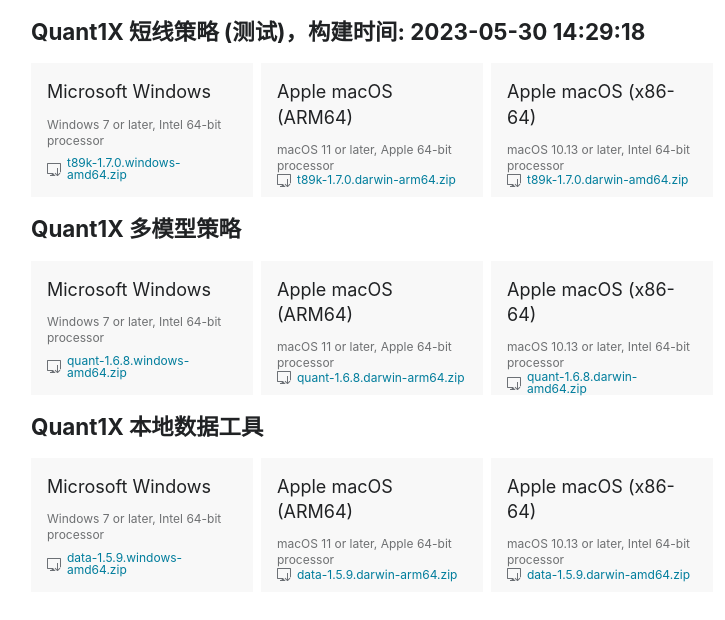
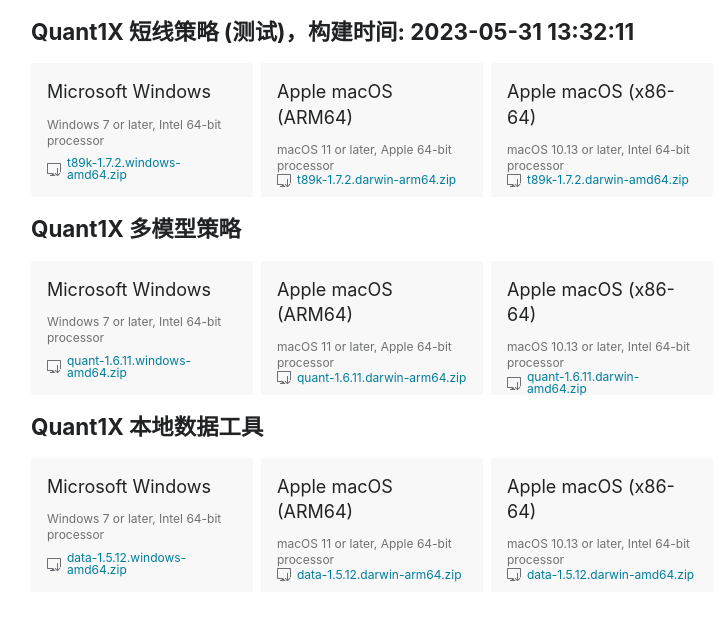
Before and after one commit to quant1x/quant1x.github.io, a plain HTML site: page index.html in a window 1280 px wide. Shown: the whole page, without its empty margins (27-752 px from the left). Drawn offline with Linux system fonts and the light colour scheme.

Commit message:
更新版本 1.6.11

```diff
--- a/index.html
+++ b/index.html
@@ -50,84 +50,84 @@
 <main class="SiteContent SiteContent--default">
 
     <article class="Downloads Article">
-        <h2 id="t89k">Quant1X 短线策略 (测试)，构建时间: 2023-05-30 14:29:18 </h2>
+        <h2 id="t89k">Quant1X 短线策略 (测试)，构建时间: 2023-05-31 13:32:11 </h2>
         <div class="downloadWrapper">
-            <a class="download downloadBox" href="/dl/t89k-1.7.0.windows-amd64.zip">
+            <a class="download downloadBox" href="/dl/t89k-1.7.2.windows-amd64.zip">
                 <div class="platform">Microsoft Windows</div>
                 <div class="reqs">Windows 7 or later, Intel 64-bit processor</div>
                 <div class="filename">
                     <img src="/images/icons/download.svg" aria-hidden="true" width="14" height="13"/>
-                    <span>t89k-1.7.0.windows-amd64.zip</span>
+                    <span>t89k-1.7.2.windows-amd64.zip</span>
                 </div>
             </a>
-            <a class="download downloadBox" href="/dl/t89k-1.7.0.darwin-arm64.zip">
+            <a class="download downloadBox" href="/dl/t89k-1.7.2.darwin-arm64.zip">
                 <div class="platform">Apple macOS (ARM64)</div>
                 <div class="reqs">macOS 11 or later, Apple 64-bit processor</div>
                 <div class="filename">
                     <img src="/images/icons/download.svg" aria-hidden="true" width="14" height="13"/>
-                    <span>t89k-1.7.0.darwin-arm64.zip</span>
+                    <span>t89k-1.7.2.darwin-arm64.zip</span>
                 </div>
             </a>
-            <a class="download downloadBox" href="/dl/t89k-1.7.0.darwin-amd64.zip">
+            <a class="download downloadBox" href="/dl/t89k-1.7.2.darwin-amd64.zip">
                 <div class="platform">Apple macOS (x86-64)</div>
                 <div class="reqs">macOS 10.13 or later, Intel 64-bit processor</div>
                 <div class="filename">
                     <img src="/images/icons/download.svg" aria-hidden="true" width="14" height="13"/>
-                    <span>t89k-1.7.0.darwin-amd64.zip</span>
+                    <span>t89k-1.7.2.darwin-amd64.zip</span>
                 </div>
             </a>
         </div>
         <h2 id="quant">Quant1X 多模型策略</h2>
         <div class="downloadWrapper">
-            <a class="download downloadBox" href="/dl/quant-1.6.8.windows-amd64.zip">
+            <a class="download downloadBox" href="/dl/quant-1.6.11.windows-amd64.zip">
                 <div class="platform">Microsoft Windows</div>
                 <div class="reqs">Windows 7 or later, Intel 64-bit processor</div>
                 <div class="filename">
                     <img src="/images/icons/download.svg" aria-hidden="true" width="14" height="13"/>
-                    <span>quant-1.6.8.windows-amd64.zip</span>
+                    <span>quant-1.6.11.windows-amd64.zip</span>
                 </div>
             </a>
-            <a class="download downloadBox" href="/dl/quant-1.6.8.darwin-arm64.zip">
+            <a class="download downloadBox" href="/dl/quant-1.6.11.darwin-arm64.zip">
                 <div class="platform">Apple macOS (ARM64)</div>
                 <div class="reqs">macOS 11 or later, Apple 64-bit processor</div>
                 <div class="filename">
                     <img src="/images/icons/download.svg" aria-hidden="true" width="14" height="13"/>
-                    <span>quant-1.6.8.darwin-arm64.zip</span>
+                    <span>quant-1.6.11.darwin-arm64.zip</span>
                 </div>
             </a>
-            <a class="download downloadBox" href="/dl/quant-1.6.8.darwin-amd64.zip">
+            <a class="download downloadBox" href="/dl/quant-1.6.11.darwin-amd64.zip">
                 <div class="platform">Apple macOS (x86-64)</div>
                 <div class="reqs">macOS 10.13 or later, Intel 64-bit processor</div>
                 <div class="filename">
                     <img src="/images/icons/download.svg" aria-hidden="true" width="14" height="13"/>
-                    <span>quant-1.6.8.darwin-amd64.zip</span>
+                    <span>quant-1.6.11.darwin-amd64.zip</span>
                 </div>
             </a>
         </div>
         <h2 id="data">Quant1X 本地数据工具</h2>
         <div class="downloadWrapper">
-            <a class="download downloadBox" href="/dl/data-1.5.9.windows-amd64.zip">
+            <a class="download downloadBox" href="/dl/data-1.5.12.windows-amd64.zip">
                 <div class="platform">Microsoft Windows</div>
                 <div class="reqs">Windows 7 or later, Intel 64-bit processor</div>
                 <div class="filename">
                     <img src="/images/icons/download.svg" aria-hidden="true" width="14" height="13"/>
-                    <span>data-1.5.9.windows-amd64.zip</span>
+                    <span>data-1.5.12.windows-amd64.zip</span>
                 </div>
             </a>
-            <a class="download downloadBox" href="/dl/data-1.5.9.darwin-arm64.zip">
+            <a class="download downloadBox" href="/dl/data-1.5.12.darwin-arm64.zip">
                 <div class="platform">Apple macOS (ARM64)</div>
                 <div class="reqs">macOS 11 or later, Apple 64-bit processor</div>
                 <div class="filename">
                     <img src="/images/icons/download.svg" aria-hidden="true" width="14" height="13"/>
-                    <span>data-1.5.9.darwin-arm64.zip</span>
+                    <span>data-1.5.12.darwin-arm64.zip</span>
                 </div>
             </a>
-            <a class="download downloadBox" href="/dl/data-1.5.9.darwin-amd64.zip">
+            <a class="download downloadBox" href="/dl/data-1.5.12.darwin-amd64.zip">
                 <div class="platform">Apple macOS (x86-64)</div>
                 <div class="reqs">macOS 10.13 or later, Intel 64-bit processor</div>
                 <div class="filename">
                     <img src="/images/icons/download.svg" aria-hidden="true" width="14" height="13"/>
-                    <span>data-1.5.9.darwin-amd64.zip</span>
+                    <span>data-1.5.12.darwin-amd64.zip</span>
                 </div>
             </a>
         </div>
```
Also changed, not shown: 10 other files.
